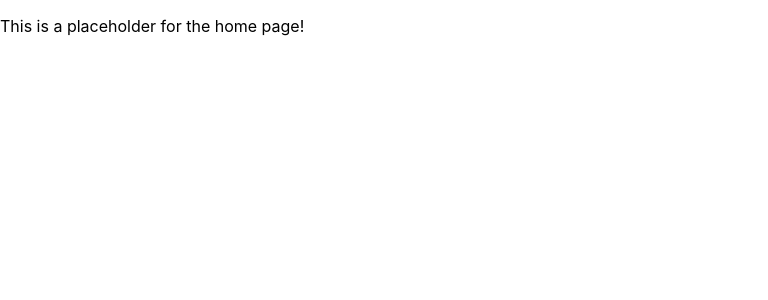
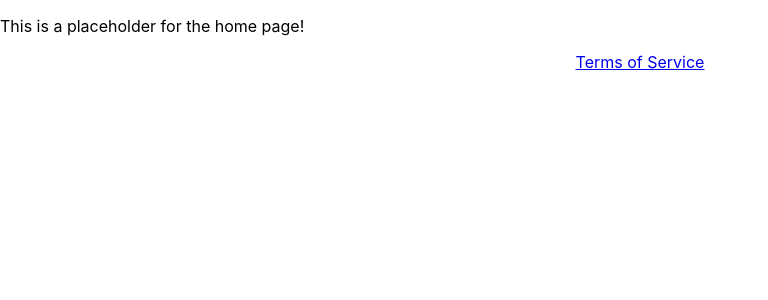
Before and after one commit to software-assignments-spring2021/project-setup-team-hatsukaichi-dynamic, a React (Create React App) app in the folder front-end/: page / in a window 1280 px wide. Shown: the top 300 px of the page, without its empty margins (0-768 px from the left). Built offline with nearby package versions, Linux system fonts and the light colour scheme.

Commit message:
add footer component

```diff
--- a/front-end/src/App.js
+++ b/front-end/src/App.js
@@ -8,6 +8,10 @@ function App() {
     <div className="App">
       <Router>
         <Switch>
+          <Route path="/terms-of-service">
+          </Route>
+          <Route path="/meet-the-team">
+          </Route>
           <Route path="/">
             <Home />
           </Route>
--- /dev/null
+++ b/front-end/src/Footer.js
@@ -0,0 +1,12 @@
+import React from 'react'
+import {Link} from 'react-router-dom'
+
+function Footer() {
+  return (
+    <div id="footer-container">
+      <Link to="/terms-of-service">Terms of Service</Link>
+    </div>
+  );
+}
+
+export default Footer;
--- a/front-end/src/Home.js
+++ b/front-end/src/Home.js
@@ -1,8 +1,12 @@
 import React from 'react'
+import Footer from './Footer'
 
 function Home() {
   return (
-    <p>This is a placeholder for the home page!</p>
+    <>
+      <p>This is a placeholder for the home page!</p>
+      <Footer />
+    </>
   );
 }
 
```
